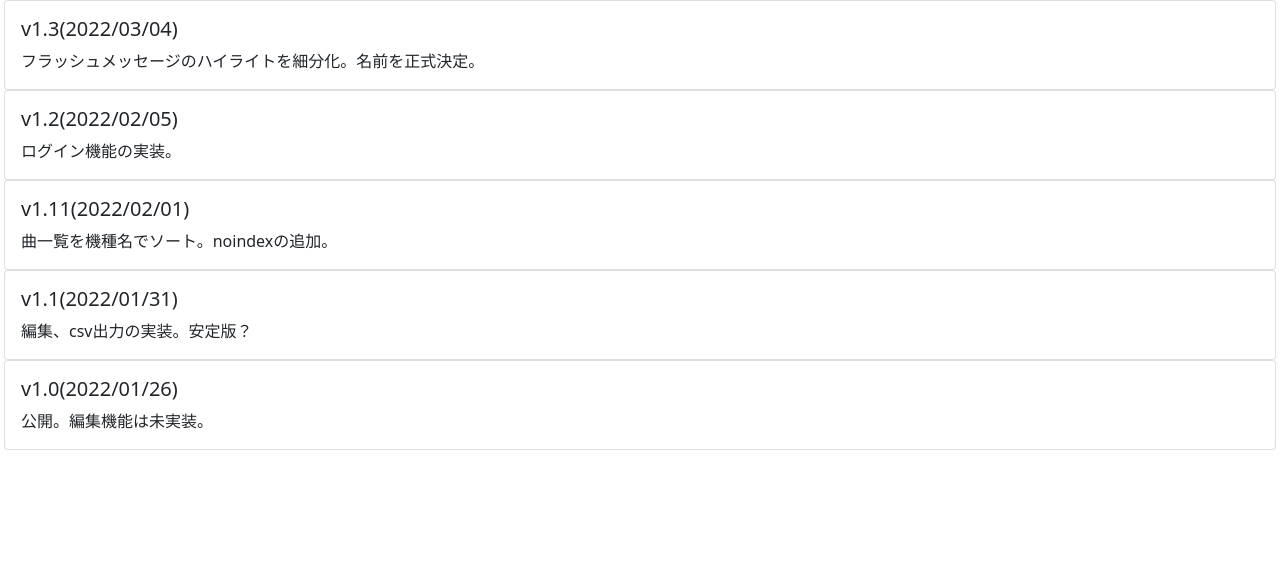
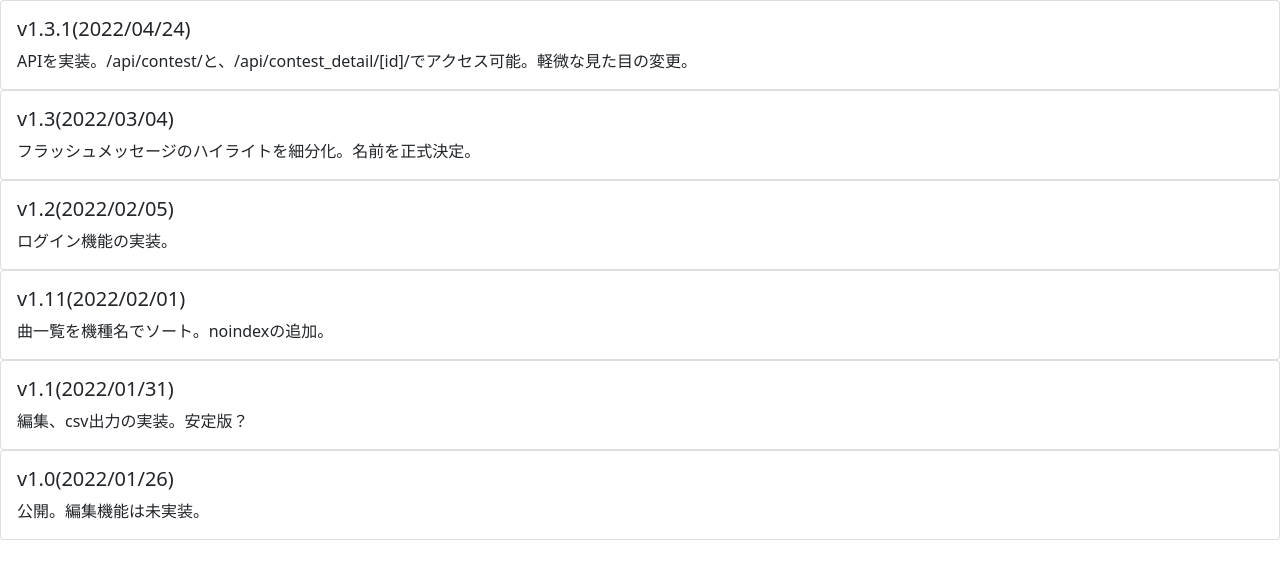
Before and after one commit to ekaraage/ranking_flask, a Flask app: page /release_notes/ in a window 1280 px wide. Shown: the part 48-627 px from the top of the page. Run offline with Flask 2, Linux system fonts and the light colour scheme.

Commit message:
release_note f5

```diff
--- a/templates/release_notes.html
+++ b/templates/release_notes.html
@@ -2,7 +2,13 @@
 {% block title %}FAQs - {{super()}}{% endblock %}
 {% block head %}{% endblock %}
 {% block content %}
-<div class="mx-1">
+<div>
+	<div class="card rounded">
+		<div class="card-body">
+			<h5 class="card-title">v1.3.1(2022/04/24)</h5>
+			<p class="card-text">APIを実装。/api/contest/と、/api/contest_detail/[id]/でアクセス可能。軽微な見た目の変更。</p>
+		</div>
+	</div>
 	<div class="card rounded">
 		<div class="card-body">
 			<h5 class="card-title">v1.3(2022/03/04)</h5>
```
